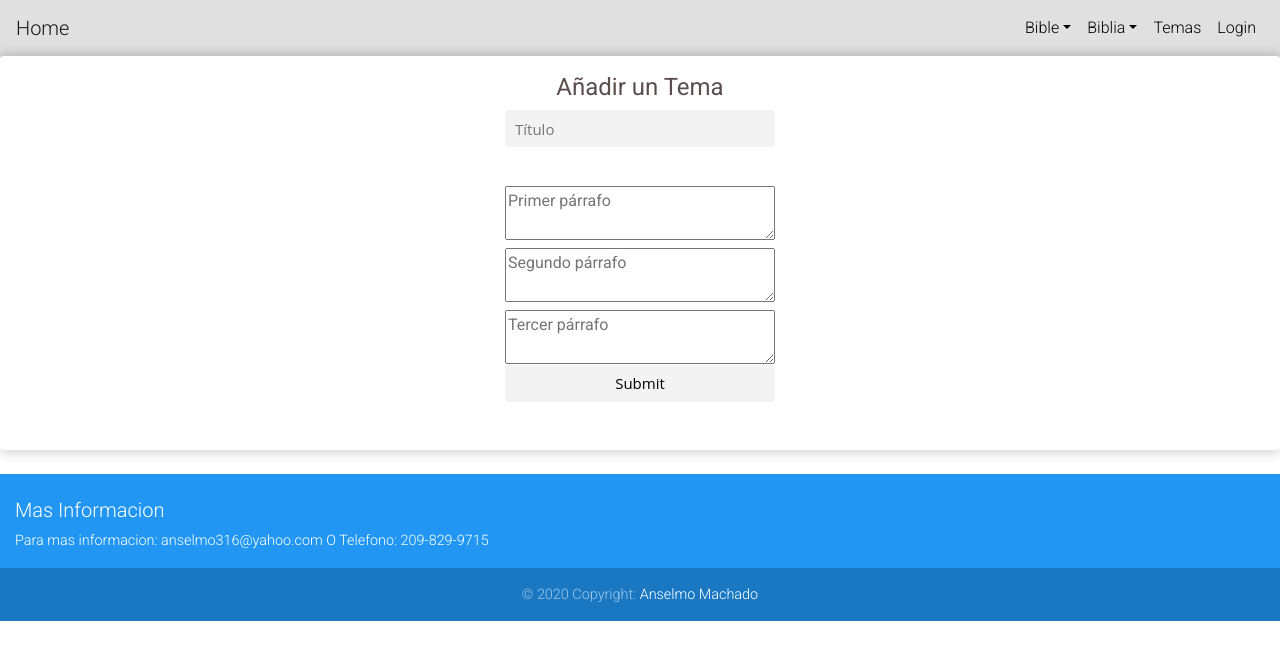
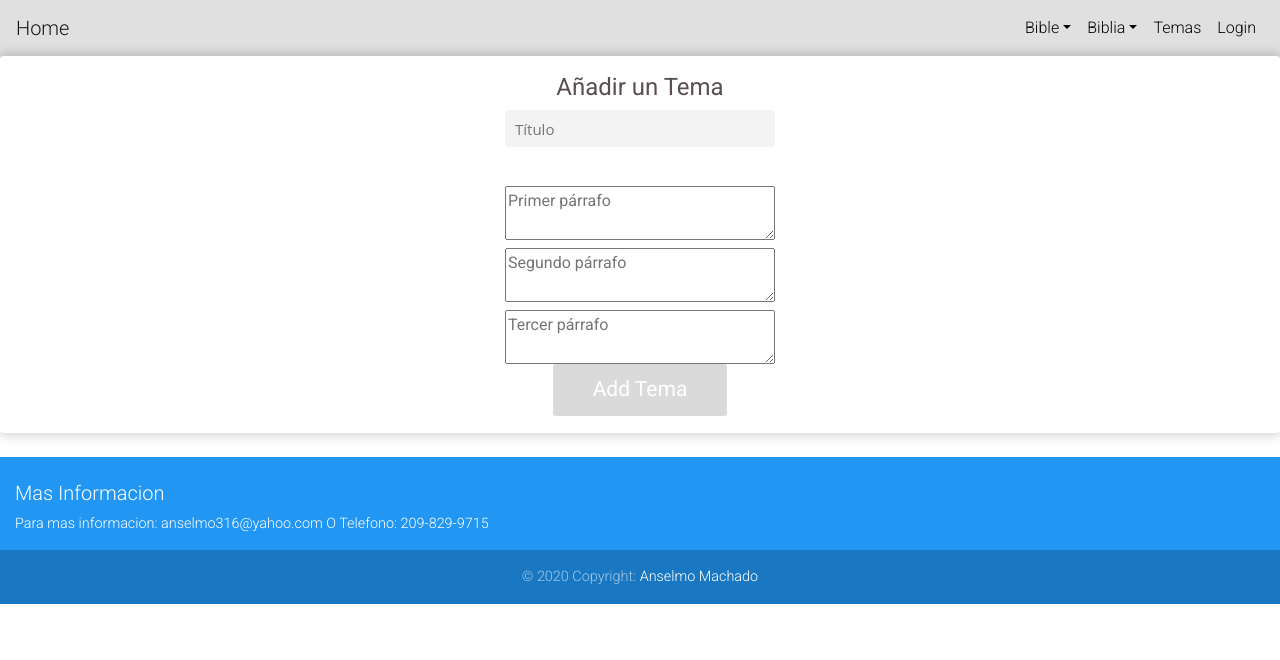
Before and after one commit to richardmachado/iglesia, a React (Create React App) app: page /addtemas in a window 1280 px wide. Shown: the top 660 px of the page. Built offline with nearby package versions, Linux system fonts and the light colour scheme.

Commit message:
added spinner to addtemas

```diff
--- a/src/Components/AddTemas.js
+++ b/src/Components/AddTemas.js
@@ -1,4 +1,4 @@
-import React from 'react';
+import React, {useState} from 'react';
 import axios from 'axios';
 import {  useForm} from "react-hook-form";
 
@@ -6,26 +6,23 @@ import {
   Login,
   Container,
   StyledForm,
-  Inputs
-} from "../styles2/FeedbackStyles.js"
+  Inputs,
+  Button
+} from "../styles2/TemasStyles.js"
 
 function AddTemas (props) {
-
     const { register, handleSubmit, errors } = useForm();
-
+    const [isLoading, setLoading] = useState(false);
 
     const onSubmit = data => {
-
-
+      setLoading(true);
       axios
         .post("https://iglesia-backend.herokuapp.com/api/feedback", data)
-
         .then(res => {
-
-       props.history.push("/temas")
+          props.history.push("/temas")
         })
         .catch(err => {
-          alert((err.message = "Feedback failed"));
+          alert((err.message = "Tema failed"));
           console.log(err.response);
         });
     };
@@ -34,7 +31,6 @@ function AddTemas (props) {
     return (
         <Container>
         <Login>Añadir un Tema</Login>
-
         <form onSubmit={handleSubmit(onSubmit)}>
       <StyledForm>
         <label htmlFor="title"> </label>
@@ -43,12 +39,10 @@ function AddTemas (props) {
             placeholder="Título"
             id="title"
             name="title"
-
             aria-invalid={errors.title ? 'true' : 'false'}
             aria-describedby="error-title-required error-title-maxLength"
             ref={register({required: true, minLength: 1, maxLength: 128})}
           />
-
           <span
         role="alert"
         id="error-name-required"
@@ -121,8 +115,19 @@ function AddTemas (props) {
             name="body3"
             ref={register({required: false, minLength: 1, maxLength: 10024})}
 
-          />
-       <Inputs type="submit" />
+            />
+        <div className='footer'>
+        <Button>
+          {!isLoading && <Button>Add Tema</Button>}
+
+            {isLoading && (
+              <Button>
+                <i className="fas fa-spinner fa-spin" disabled={isLoading}>Adding Tema</i>
+                </Button>
+            )}
+          </Button>
+        </div>
+
        </StyledForm>
         </form>
         </Container>
```
Also changed, not shown: src/styles2/TemasStyles.js (renamed from src/styles2/FeedbackStyles.js).
